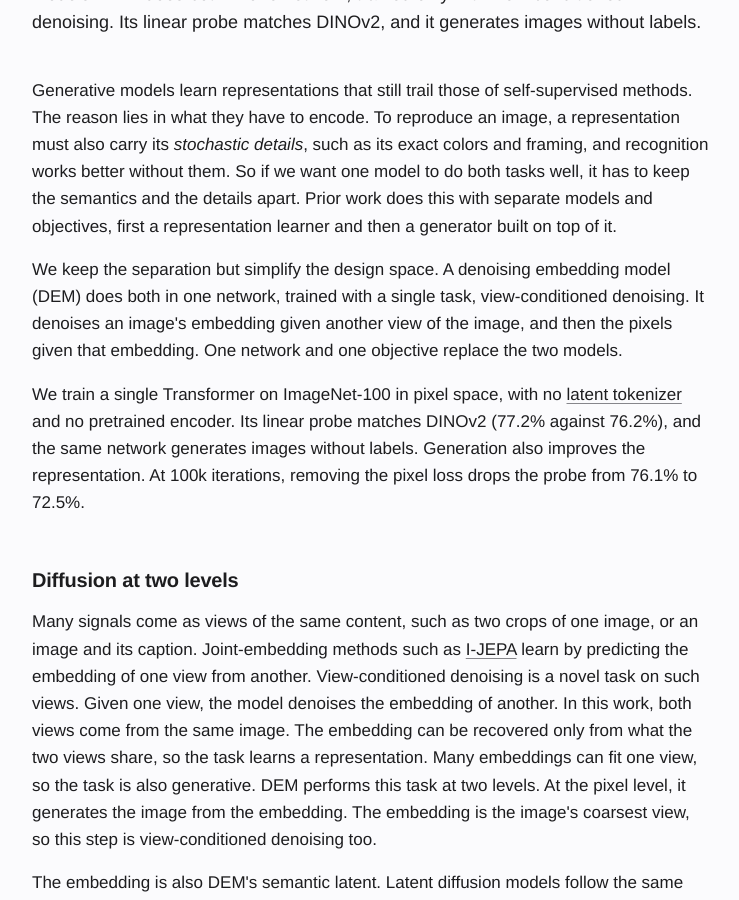
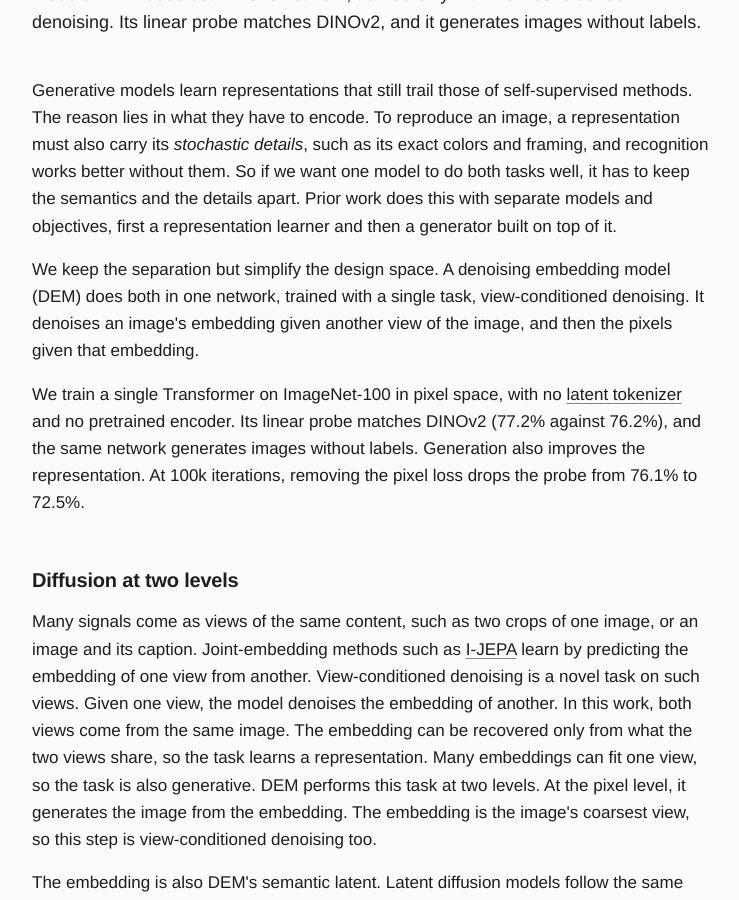
Before and after one commit to rabiulcste/rabiulcste.github.io, a Jekyll site: the page built from dem-denoising-embeddings/index.html, in a window 1280 px wide and 900 px high, scrolled down 1161 px. Shown: the whole window, without its empty margins (268-1007 px from the left). Built offline with Jekyll 4.4.1, drawn with Linux system fonts in a browser that asks for light colours.

Commit message:
DEM page: drop redundant sentence

```diff
--- a/dem-denoising-embeddings/index.html
+++ b/dem-denoising-embeddings/index.html
@@ -241,7 +241,7 @@
 </section>
 <section class="intro">
     <p>Generative models learn representations that still trail those of self-supervised methods. The reason lies in what they have to encode. To reproduce an image, a representation must also carry its <em>stochastic details</em>, such as its exact colors and framing, and recognition works better without them. So if we want one model to do both tasks well, it has to keep the semantics and the details apart. Prior work does this with separate models and objectives, first a representation learner and then a generator built on top of it.</p>
-    <p>We keep the separation but simplify the design space. A denoising embedding model (DEM) does both in one network, trained with a single task, view-conditioned denoising. It denoises an image's embedding given another view of the image, and then the pixels given that embedding. One network and one objective replace the two models.</p>
+    <p>We keep the separation but simplify the design space. A denoising embedding model (DEM) does both in one network, trained with a single task, view-conditioned denoising. It denoises an image's embedding given another view of the image, and then the pixels given that embedding.</p>
     <p>We train a single Transformer on ImageNet-100 in pixel space, with no <a href="https://arxiv.org/abs/2112.10752">latent tokenizer</a> and no pretrained encoder. Its linear probe matches DINOv2 (77.2% against 76.2%), and the same network generates images without labels. Generation also improves the representation. At 100k iterations, removing the pixel loss drops the probe from 76.1% to 72.5%.</p>
 </section>
 
```
